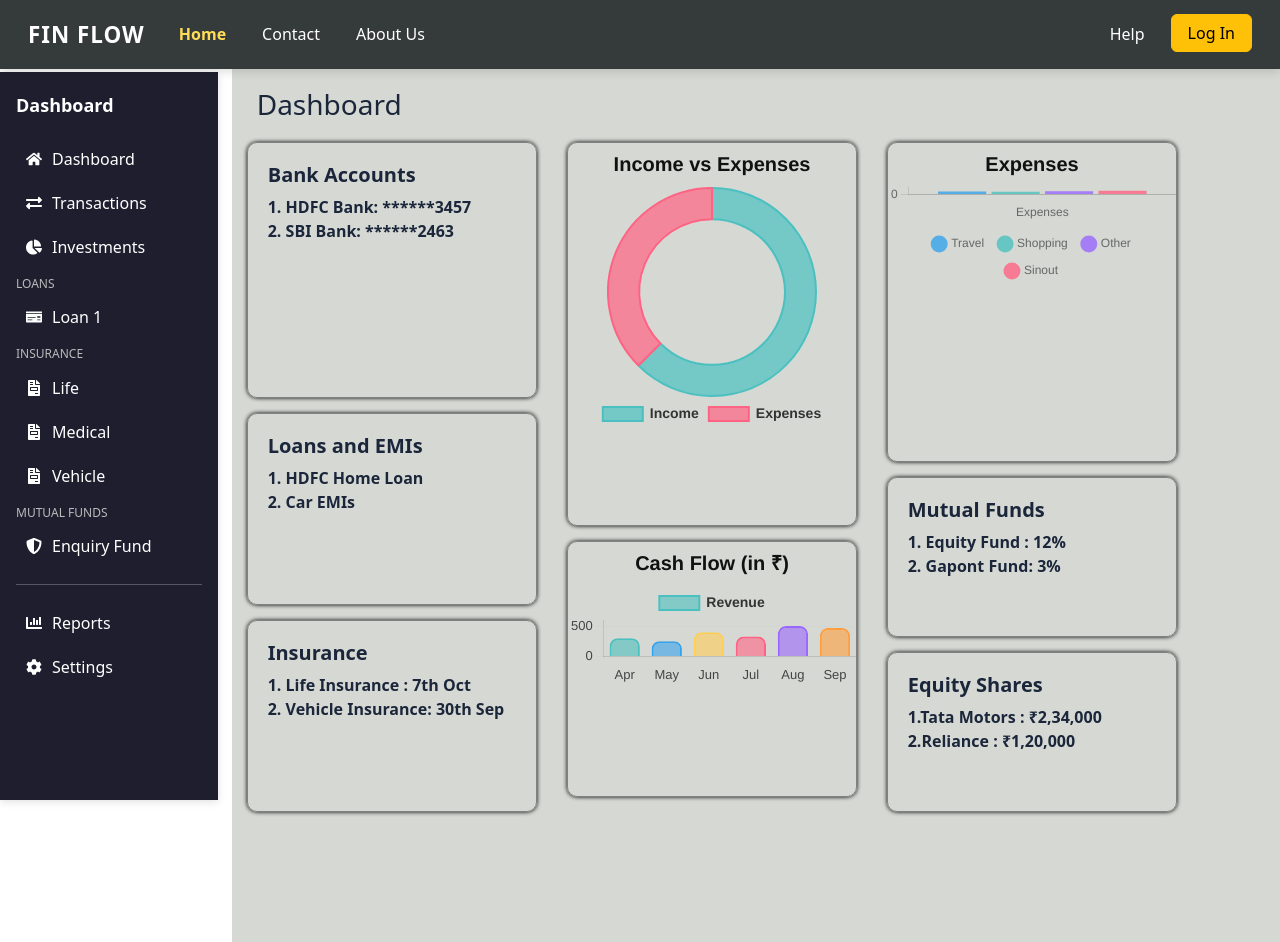
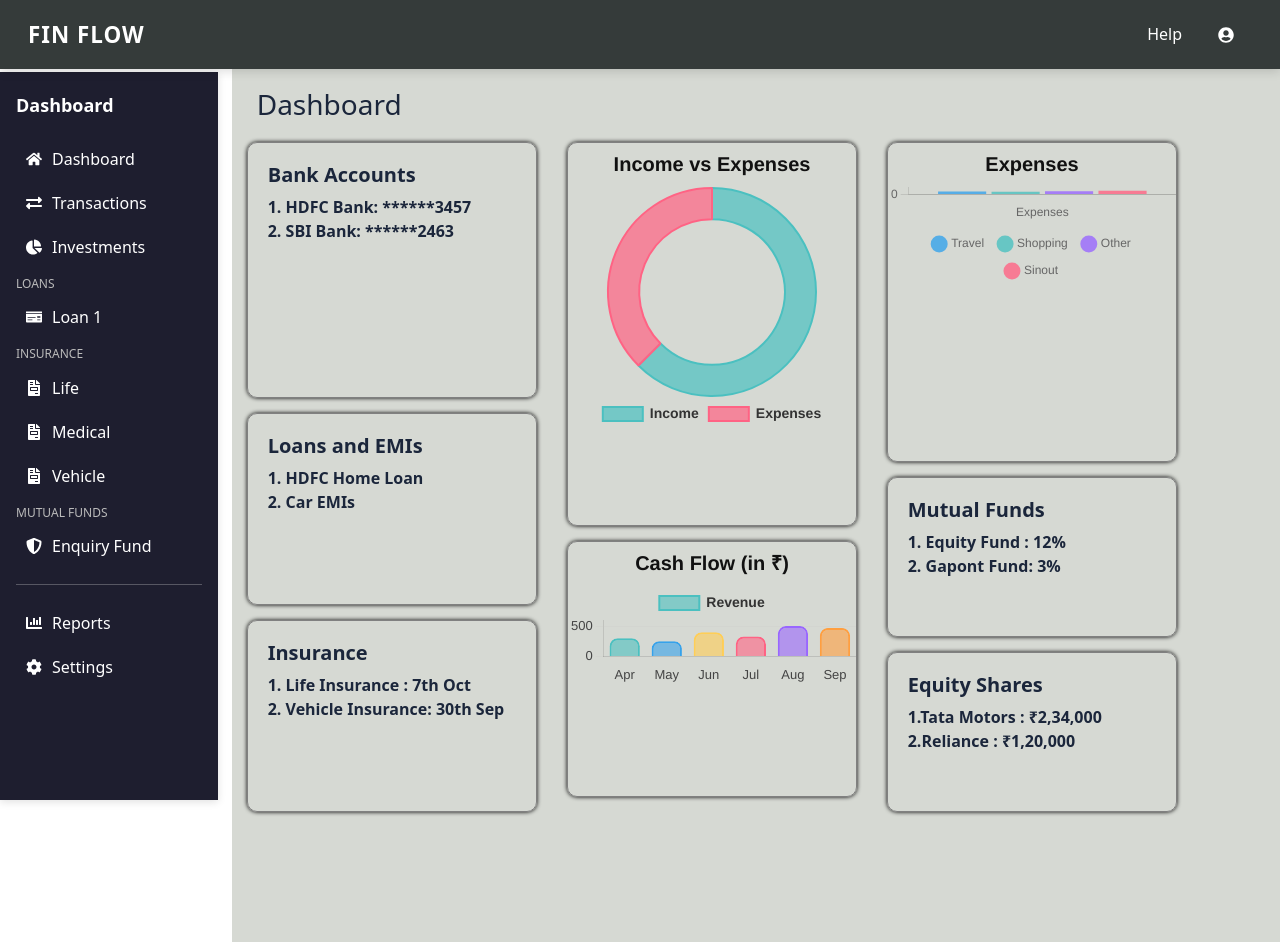
Before and after one commit to YashanshuKH/Fin-Flow, a React (Vite) app: page /dashboard in a window 1280 px wide. Built offline with nearby package versions, Linux system fonts and the light colour scheme.

Commit message:
insurance/navbar updated

```diff
--- a/src/components/Dashboard/dashboard.jsx
+++ b/src/components/Dashboard/dashboard.jsx
@@ -1,6 +1,6 @@
 import styles from "./dashboard.module.css";
 import Sidebar from "../Sidebar/Sidebar";
-import Navbar from "../Navbar/Navbar";
+import UNavbar from "../User_navbar/UNavbar";
 import Expenses from "../Graphs/Expenses";
 import Individual from "../Graphs/Individual";
 import Cashflow from "../Graphs/Cashflow";
@@ -9,7 +9,7 @@ import Cashflow from "../Graphs/Cashflow";
 const dashboard = () => {
   return (
     <div className={styles.main}>
-      <Navbar />
+      <UNavbar />
       <div>
         <Sidebar />
       </div>
--- a/src/components/Insurance/Insurance.jsx
+++ b/src/components/Insurance/Insurance.jsx
@@ -1,48 +1,100 @@
+import { useState } from "react";
 import Sidebar from "../Sidebar/Sidebar";
-import Navbar from "../Navbar/Navbar";
+import UNavbar from "../User_navbar/UNavbar";
 import styles from "./Insurance.module.css";
 
+const Insurance = () => {
+  // Track which section is expanded
+  const [openSection, setOpenSection] = useState(null);
 
-const Insurance = () => {
-    return(
+  // Toggle function
+  const toggleSection = (section) => {
+    setOpenSection(openSection === section ? null : section);
+  };
+
+  return (
     <div className={styles.main}>
-        <Navbar />
+      <UNavbar />
       <div>
         <Sidebar />
       </div>
+
       <h2>My Insurance Policies</h2>
-         <br /><br /> <br />
+      <br />
+
+      {/* Life Insurance */}
       <section id="life">
         <div className={styles.container}>
           <h3>Life Insurance</h3>
-            <p>Policy Number: <span> LIC123456789</span></p>
-            <p>Status: <span> Active</span></p>
+          <p>Policy Number: <span>LIC123456789</span></p>
+          <p>Status: <span>Active</span></p>
           <p>Premium Amount: <span>₹10,000/year</span></p>
-            <p>Next Due Date: <span> 15-11-2025</span></p>
-            <p>Coverage: <span> ₹1,00,00,000</span></p>
-            <button>View Details</button>
+          <p>Next Due Date: <span>15-11-2025</span></p>
+          <p>Coverage: <span>₹1,00,00,000</span></p>
+
+          {openSection === "life" && (
+            <div style={{ marginTop: "10px", color: "#333" }}>
+              <hr />
+              <p>Nominee: <span>Rahul Sharma</span></p>
+              <p>Plan Type: <span>Term Insurance</span></p>
+              <p>Policy Start Date: <span>15-11-2020</span></p>
             </div>
+          )}
+
+
+          <button onClick={() => toggleSection("life")}>
+            {openSection === "life" ? "Hide Details" : "View Details"}
+          </button>
+        </div>
+
       </section>
+
+      {/* Health Insurance */}
       <section id="medical">
         <div className={styles.container}>
           <h3>Health Insurance</h3>
           <p>Policy Number: <span>HIC2024-567890</span></p>
-            <p>Status: <span> Active</span></p>
+          <p>Status: <span>Active</span></p>
           <p>Premium Amount: <span>₹5,000/month</span></p>
-            <p>Next Due Date: <span> 27-11-2025</span></p>
-            <p>Coverage: <span> ₹10,00,000</span></p>
-            <button>View Details</button>
+          <p>Next Due Date: <span>27-11-2025</span></p>
+          <p>Coverage: <span>₹10,00,000</span></p>
+
+          {openSection === "medical" && (
+            <div style={{ marginTop: "10px", color: "#333" }}>
+              <hr />
+              <p>Hospital Network: <span>250+ Hospitals</span></p>
+              <p>Co-pay: <span>10%</span></p>
+              <p>Cashless Available: <span>Yes</span></p>
+            </div>
+          )}
+                    <button onClick={() => toggleSection("medical")}>
+            {openSection === "medical" ? "Hide Details" : "View Details"}
+          </button>
         </div>
       </section>
+
+      {/* Vehicle Insurance */}
       <section id="vehicle">
         <div className={styles.container}>
           <h3>Vehicle Insurance</h3>
           <p>Policy Number: <span>CICAR-987-UVW</span></p>
-            <p>Status: <span> Active</span></p>
+          <p>Status: <span>Active</span></p>
           <p>Premium Amount: <span>₹1,500/month</span></p>
-            <p>Next Due Date: <span> 04-12-2025</span></p>
-            <p>Coverage: <span> ₹5,00,000</span></p>
-            <button>View Details</button>
+          <p>Next Due Date: <span>04-12-2025</span></p>
+          <p>Coverage: <span>₹5,00,000</span></p>
+
+          {openSection === "vehicle" && (
+            <div style={{ marginTop: "10px", color: "#333" }}>
+              <hr />
+              <p>Vehicle Type: <span>Car</span></p>
+              <p>Model: <span>Hyundai i20</span></p>
+              <p>Policy Start Date: <span>04-12-2022</span></p>
+            </div>
+          )}
+
+          <button onClick={() => toggleSection("vehicle")}>
+            {openSection === "vehicle" ? "Hide Details" : "View Details"}
+          </button>
         </div>
       </section>
     </div>
--- /dev/null
+++ b/src/components/User_navbar/UNavbar.jsx
@@ -0,0 +1,52 @@
+import styles from "./UNavbar.module.css"; // custom CSS Module
+import { Link } from "react-router-dom";
+import { FaUserCircle,
+    FaCog
+ } from 'react-icons/fa';
+ import { FiLogOut } from 'react-icons/fi';
+
+const UNavbar = () => {
+  return (
+    <nav className={`navbar navbar-expand-lg navbar-dark ${styles.navbar}`}>
+      <div className="container-fluid">
+        <Link className="navbar-brand fw-bold text-white" to="/">
+          Fin Flow
+        </Link>
+
+
+
+        <div className="collapse navbar-collapse" id="navbarSupportedContent">
+
+           <ul className="navbar-nav ms-auto mb-2 mb-lg-0">
+            <li className="nav-item">
+               <Link className="nav-link" to="/help">
+                Help
+              </Link>
+            </li>
+<li className="nav-item dropdown">
+  <a
+    className="nav-link dropdown-toggle"
+    href="#"
+    id="profileDropdown"
+    role="button"
+    data-bs-toggle="dropdown"
+    aria-expanded="false"
+  >
+    <i className="bi bi-person-circle"> <FaUserCircle /></i> {/* Bootstrap icon or your own */}
+  </a>
+  <ul className="dropdown-menu dropdown-menu-end" aria-labelledby="profileDropdown">
+    <li className="dropdown-item-text">
+      <strong>ID:</strong> user123
+    </li>
+    <li><Link className="dropdown-item" to="/settings"><FaCog className="icon" /> Settings</Link></li>
+    <li><Link className="dropdown-item text-danger" to="/logout"><FiLogOut /> Log Out</Link></li>
+    </ul>
+</li>
+          </ul>
+        </div>
+      </div>
+    </nav>
+  );
+};
+
+export default UNavbar;
--- /dev/null
+++ b/src/components/User_navbar/UNavbar.module.css
@@ -0,0 +1,107 @@
+/* Navbar.module.css */
+.navbar {
+  width: 100%;
+  position: fixed;
+  top: 0;
+  left: 0;
+  z-index: 1000;
+  background: #353b3a;
+  padding: 0.8rem 1rem;
+  box-shadow: 0px 2px 10px rgba(0, 0, 0, 0.15);
+  transition: background 0.3s ease-in-out;
+}
+
+/* Add space below fixed navbar so content is visible */
+:global(body) {
+  margin-top: 68px;
+}
+
+/* Brand styling */
+.navbar :global(.navbar-brand) {
+  font-size: 1.4rem;
+  letter-spacing: 1px;
+  text-transform: uppercase;
+  color: #fff !important;
+  transition: transform 0.3s ease;
+}
+
+.navbar :global(.navbar-brand:hover) {
+  transform: scale(1.05);
+  color: #ffdd57 !important;
+}
+
+/* Nav Links */
+.navbar :global(.nav-link) {
+  color: #fff !important;
+  font-weight: 500;
+  margin: 0 10px;
+  position: relative;
+  transition: color 0.3s ease;
+}
+
+.navbar :global(.nav-link:hover) {
+  color: #ffdd57 !important;
+}
+
+/* Animated underline */
+.navbar :global(.nav-link::after) {
+  content: "";
+  display: block;
+  width: 0;
+  height: 2px;
+  background: #ffdd57;
+  transition: width 0.3s;
+  margin: auto;
+}
+
+.navbar :global(.nav-link:hover::after) {
+  width: 100%;
+}
+
+/* Active link */
+.navbar :global(.nav-link.active) {
+  color: #ffdd57 !important;
+  font-weight: 600;
+}
+
+/* Mobile optimization */
+@media (max-width: 992px) {
+  .navbar {
+    padding: 0.5rem 1rem;
+  }
+
+  .navbar :global(.nav-link) {
+    margin: 8px 0;
+    display: block;
+    text-align: center;
+  }
+}
+
+.navbar :global(.dropdown-menu) {
+  background: #353b3a;
+  border: none;
+  box-shadow: 0 4px 8px rgba(0,0,0,0.2);
+  border: 2px solid #fff;
+}
+
+.navbar :global(.dropdown-item),
+.navbar :global(.dropdown-item-text){
+  color: #ffffff !important;
+
+}
+
+.navbar :global(.dropdown-item:hover) {
+  background: #ffdd57;
+  color: #0c0a0a!important;
+}
+
+.navbar :global(.dropdown-toggle::after) {
+  display: none!important;
+}
+
+.dropdown-item-text{
+        color: #fff;
+        strong{
+            color: #fff;
+        }
+}
```
Also changed, not shown: 1 other file (tests, documents, lock files or other folders). Lines whose indentation alone changed are shown as unchanged.
